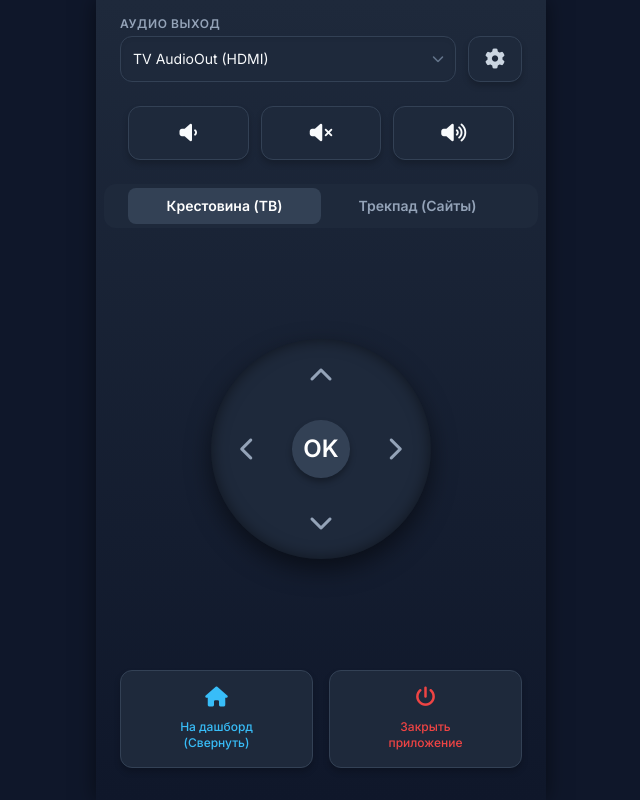
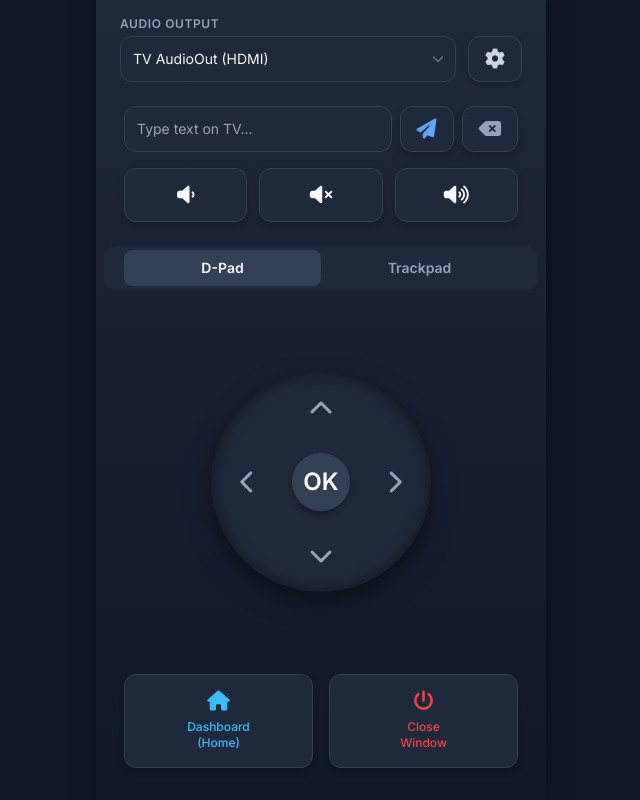
Before and after one commit to SyperAI/remote-control-linux-tv, a FastAPI app: page /remote in a window 1280 px wide. Shown: the whole page, without its empty margins (319-959 px from the left). Run offline with FastAPI, Linux system fonts and the light colour scheme; some libraries are stand-ins or nearby versions.

Commit message:
Improved GUI display, background load; Added keyboard support, battery status display
Took 13 minutes

```diff
--- a/frontend/static/js/remote.js
+++ b/frontend/static/js/remote.js
@@ -41,13 +41,40 @@ async function sendVolume(action) {
     } catch(e) {}
 }
 
-// Progressive Hold Logic
+async function sendText() {
+    const inp = document.getElementById('keyboard-input');
+    const text = inp.value;
+    if (!text) return;
+    vibrate();
+
+    try {
+        await fetch('/api/remote/type', {
+            method: 'POST',
+            headers: {'Content-Type': 'application/json'},
+            body: JSON.stringify({ text })
+        });
+        inp.value = '';
+    } catch(e) {}
+}
+
+document.addEventListener("DOMContentLoaded", () => {
+    const textInput = document.getElementById('keyboard-input');
+    if (textInput) {
+        textInput.addEventListener('keypress', (e) => {
+            if (e.key === 'Enter') {
+                e.preventDefault();
+                sendText();
+            }
+        });
+    }
+});
+
 let holdInterval = null;
 let holdTimeout = null;
 
 function startHold(actionFn, arg) {
     vibrate();
-    actionFn(arg); // Initial press
+    actionFn(arg);
     holdTimeout = setTimeout(() => {
         holdInterval = setInterval(() => {
             vibrate();
@@ -62,7 +89,6 @@ function stopHold() {
 }
 
 document.addEventListener("DOMContentLoaded", () => {
-    // 1. Setup D-Pad buttons
     const repeatKeys = ['Up', 'Down', 'Left', 'Right'];
     document.querySelectorAll('[data-key]').forEach(btn => {
         const key = btn.getAttribute('data-key');
@@ -88,7 +114,6 @@ document.addEventListener("DOMContentLoaded", () => {
         }
     });
 
-    // 2. Setup Volume buttons
     const repeatVols = ['up', 'down'];
     document.querySelectorAll('[data-vol]').forEach(btn => {
         const action = btn.getAttribute('data-vol');
@@ -114,7 +139,6 @@ document.addEventListener("DOMContentLoaded", () => {
         }
     });
 
-    // 3. Setup Trackpad
     const tp = document.getElementById('trackpad');
     if (tp) {
         let lastX = 0, lastY = 0;
@@ -149,20 +173,17 @@ document.addEventListener("DOMContentLoaded", () => {
         });
     }
 
-    // 4. Load initial audio config
     loadAudioOutputs();
 });
 
-// System Actions
 async function killActive() {
     vibrate();
-    if(confirm('Точно закрыть запущенное приложение?')) {
+    if(confirm('Are you sure you want to close the active application?')) {
         fetch('/api/remote/kill_active', { method: 'POST' });
     }
 }
 function goHome() { vibrate(); fetch('/api/remote/home', { method: 'POST' }); }
 
-// Settings Logic
 let currentLinks = [];
 
 function toggleSettings() {
@@ -170,6 +191,7 @@ function toggleSettings() {
     const layer = document.getElementById('settings-layer');
     if (layer.style.display === 'flex') {
         layer.style.display = 'none';
+        document.getElementById('file-wallpaper').value = "";
     } else {
         layer.style.display = 'flex';
         fetchRemoteSettings();
@@ -194,7 +216,7 @@ function renderLinks() {
         c.innerHTML += `
             <div class="flex items-center justify-between bg-[#1e293b] p-3 rounded-xl border border-slate-700">
                 <div class="flex-1 overflow-hidden">
-                    <div class="font-bold text-sm truncate">${link.name}</div>
+                    <div class="font-bold text-sm truncate text-white">${link.name}</div>
                     <div class="text-xs text-slate-400 truncate">${link.url}</div>
                 </div>
                 <button onclick="removeLink('${link.id}')" class="text-red-400 p-2 ml-2"><i class="fa-solid fa-trash"></i></button>
@@ -214,7 +236,7 @@ function addLink() {
     const name = nameNode.value.trim();
     let url = urlNode.value.trim();
 
-    if(!name || !url) { alert("Заполните название и URL!"); return; }
+    if(!name || !url) { alert("Please set a name and URL!"); return; }
     if(!url.startsWith('http')) url = 'https://' + url;
 
     const id = 'link_' + Date.now();
@@ -228,22 +250,45 @@ function addLink() {
 async function saveSettings(event) {
     vibrate();
     const btn = event.target;
-    btn.textContent = 'Сохранение...';
+    btn.textContent = 'Saving...';
+
+    let wallpaperUrl = document.getElementById('input-wallpaper').value;
+    const fileInput = document.getElementById('file-wallpaper');
+
+    if (fileInput.files.length > 0) {
+        btn.textContent = 'Uploading file...';
+        try {
+            const file = fileInput.files[0];
+            const ext = file.name.split('.').pop() || 'tmp';
+            const buffer = await file.arrayBuffer();
+
+            const upRes = await fetch('/api/upload_wallpaper', {
+                method: 'POST',
+                headers: {'X-File-Ext': ext},
+                body: buffer
+            });
+            const upData = await upRes.json();
+            if (upData.url) {
+                wallpaperUrl = upData.url;
+            }
+        } catch (e) {
+            alert('File upload error!');
+        }
+    }
 
     await fetch('/api/settings', {
         method: 'POST',
         headers: { 'Content-Type': 'application/json' },
         body: JSON.stringify({
-            wallpaper_url: document.getElementById('input-wallpaper').value,
+            wallpaper_url: wallpaperUrl,
             moonlight_host: document.getElementById('input-host').value,
             custom_links: currentLinks
         })
     });
-    btn.textContent = 'Сохранить настройки';
+    btn.textContent = 'Save Settings';
     toggleSettings();
 }
 
-// Audio Selection
 async function loadAudioOutputs() {
     try {
         const res = await fetch('/api/remote/audio_outputs');
--- a/frontend/templates/remote.html
+++ b/frontend/templates/remote.html
@@ -1,9 +1,9 @@
 <!DOCTYPE html>
-<html lang="ru">
+<html lang="en">
 <head>
     <meta charset="UTF-8">
     <meta name="viewport" content="width=device-width, initial-scale=1.0, maximum-scale=1.0, user-scalable=no">
-    <title>ТВ Пульт</title>
+    <title>TV Remote</title>
     <!-- Tailwind CSS -->
     <script src="https://cdn.tailwindcss.com"></script>
     <link rel="stylesheet" href="https://cdnjs.cloudflare.com/ajax/libs/font-awesome/6.4.0/css/all.min.css">
@@ -18,34 +18,41 @@
         <!-- Header Controls -->
         <div class="mb-4 px-4 flex gap-3">
             <div class="flex-1 relative">
-                <label class="block text-xs uppercase tracking-wider text-slate-400 mb-1 font-semibold">Аудио Выход</label>
+                <label class="block text-xs uppercase tracking-wider text-slate-400 mb-1 font-semibold">Audio Output</label>
                 <select id="audio-outputs" onchange="setAudioOutput(this.value)" class="w-full p-3 rounded-xl text-sm shadow-inner cursor-pointer appearance-none">
-                    <option>Загрузка...</option>
+                    <option>Loading...</option>
                 </select>
                 <i class="fa-solid fa-chevron-down absolute right-3 top-[65%] transform -translate-y-1/2 text-slate-500 pointer-events-none text-xs"></i>
             </div>
             <div class="flex items-end">
-                <button onclick="toggleSettings()" class="btn-action !p-3 !px-4 text-slate-300" title="Настройки ТВ">
+                <button onclick="toggleSettings()" class="btn-action !p-3 !px-4 text-slate-300" title="TV Settings">
                     <i class="fa-solid fa-gear"></i>
                 </button>
             </div>
         </div>
 
+        <!-- Keyboard Input -->
+        <div class="px-5 mb-2 mt-2 flex gap-2">
+            <input type="text" id="keyboard-input" class="flex-1 p-3 rounded-xl bg-[#1e293b] border border-slate-700 text-white text-sm outline-none focus:border-blue-500" placeholder="Type text on TV...">
+            <button onclick="sendText()" class="btn-action !p-3 !px-4 text-blue-400"><i class="fa-solid fa-paper-plane"></i></button>
+            <button onclick="sendInput('BackSpace')" class="btn-action !p-3 !px-4 text-slate-400"><i class="fa-solid fa-delete-left"></i></button>
+        </div>
+
         <!-- Volume Controls -->
-        <div class="flex justify-between px-6 mb-2 mt-2 gap-3">
+        <div class="flex justify-between px-5 mb-2 mt-2 gap-3">
             <button data-vol="down" class="btn-action flex-1 py-4"><i class="fa-solid fa-volume-low"></i></button>
             <button data-vol="mute" class="btn-action flex-1 py-4"><i class="fa-solid fa-volume-xmark"></i></button>
             <button data-vol="up" class="btn-action flex-1 py-4"><i class="fa-solid fa-volume-high"></i></button>
         </div>
 
         <!-- Mode Switcher -->
-        <div class="px-6 mt-4 flex bg-[#1e293b] p-1 rounded-xl">
-            <button onclick="setMode('dpad')" id="btn-mode-dpad" class="flex-1 py-2 rounded-lg bg-[#334155] text-white text-sm font-semibold transition-all">Крестовина (ТВ)</button>
-            <button onclick="setMode('mouse')" id="btn-mode-mouse" class="flex-1 py-2 rounded-lg text-slate-400 text-sm font-semibold transition-all">Трекпад (Сайты)</button>
+        <div class="px-5 mt-4 flex bg-[#1e293b] p-1 rounded-xl">
+            <button onclick="setMode('dpad')" id="btn-mode-dpad" class="flex-1 py-2 rounded-lg bg-[#334155] text-white text-sm font-semibold transition-all">D-Pad</button>
+            <button onclick="setMode('mouse')" id="btn-mode-mouse" class="flex-1 py-2 rounded-lg text-slate-400 text-sm font-semibold transition-all">Trackpad</button>
         </div>
 
         <!-- D-PAD Area -->
-        <div id="area-dpad" class="flex flex-col items-center justify-center my-2 flex-1">
+        <div id="area-dpad" class="flex flex-col items-center justify-center my-2 flex-1 relative">
             <div class="dpad">
                 <button data-key="Up" class="dpad-btn dpad-up"><i class="fa-solid fa-chevron-up"></i></button>
                 <button data-key="Left" class="dpad-btn dpad-left"><i class="fa-solid fa-chevron-left"></i></button>
@@ -56,63 +63,65 @@
         </div>
 
         <!-- Mouse Area -->
-        <div id="area-mouse" class="flex flex-col items-center justify-center my-2 flex-1 section-hidden px-6">
+        <div id="area-mouse" class="flex flex-col items-center justify-center my-2 flex-1 section-hidden px-5">
             <div id="trackpad" class="mousepad">
-                <i class="fa-regular fa-hand-pointer text-3xl mb-2"></i>
-                <span class="text-xs">Водите пальцем, тапайте для клика</span>
+                <i class="fa-regular fa-hand-pointer text-3xl mb-2 text-slate-500"></i>
+                <span class="text-xs text-slate-400 font-medium">Swipe to move, tap to click</span>
             </div>
         </div>
 
         <!-- System Controls -->
-        <div class="grid grid-cols-2 gap-4 px-4 mt-auto pb-4">
-            <button onclick="goHome()" class="btn-action btn-blue flex flex-col gap-2">
+        <div class="grid grid-cols-2 gap-4 px-5 mt-auto pb-4">
+            <button onclick="goHome()" class="btn-action btn-blue flex flex-col gap-1">
                 <i class="fa-solid fa-house mb-1"></i>
-                <span class="text-xs font-medium text-center">На дашборд<br/>(Свернуть)</span>
+                <span class="text-xs font-medium text-center">Dashboard<br/>(Home)</span>
             </button>
 
-            <button onclick="killActive()" class="btn-action btn-red flex flex-col gap-2">
+            <button onclick="killActive()" class="btn-action btn-red flex flex-col gap-1">
                 <i class="fa-solid fa-power-off mb-1"></i>
-                <span class="text-xs font-medium text-center">Закрыть<br/>приложение</span>
+                <span class="text-xs font-medium text-center">Close<br/>Window</span>
             </button>
         </div>
 
         <!-- Settings Built into Remote -->
         <div id="settings-layer">
             <div class="flex justify-between items-center mb-6">
-                <h2 class="text-2xl font-bold">Настройки ТВ</h2>
+                <h2 class="text-2xl font-bold">TV Settings</h2>
                 <button onclick="toggleSettings()" class="text-2xl text-slate-400 p-2"><i class="fa-solid fa-times"></i></button>
             </div>
 
             <div class="space-y-6 overflow-y-auto flex-1">
                 <div class="bg-[#1e293b] p-4 rounded-xl space-y-4">
                     <div>
-                        <label class="block text-slate-400 mb-2 text-sm font-medium">Обои дашборда (URL картинки или .mp4)</label>
+                        <label class="block text-slate-400 mb-2 text-sm font-medium">Dashboard Wallpaper (File)</label>
+                        <input type="file" id="file-wallpaper" accept="image/*,video/mp4,video/webm" class="w-full text-sm text-slate-400 file:mr-4 file:py-2 file:px-4 file:rounded-xl file:border-0 file:text-sm file:font-semibold file:bg-blue-600 file:text-white hover:file:bg-blue-700 cursor-pointer">
+                        <p class="text-xs text-slate-500 mt-2 mb-1">Or provide a direct URL:</p>
                         <input type="text" id="input-wallpaper" class="w-full p-3 rounded-lg text-sm border border-slate-700 bg-slate-800 text-white" placeholder="https://.../bg.gif">
                     </div>
                     <div>
-                        <label class="block text-slate-400 mb-2 text-sm font-medium">IP-адрес ПК для Moonlight</label>
+                        <label class="block text-slate-400 mb-2 text-sm font-medium">PC IP Address (Moonlight)</label>
                         <input type="text" id="input-host" class="w-full p-3 rounded-lg text-sm border border-slate-700 bg-slate-800 text-white" placeholder="192.168.1.X">
                     </div>
                 </div>
 
                 <div>
-                    <h3 class="text-lg font-bold mb-2">Вкладки Браузера</h3>
+                    <h3 class="text-lg font-bold mb-2">Browser Tabs</h3>
                     <div id="custom-links-container" class="space-y-3 mb-4">
                         <!-- Links List dynamically populated -->
                     </div>
 
                     <div class="p-4 border border-dashed border-slate-600 rounded-xl bg-[rgba(255,255,255,0.02)]">
-                        <h4 class="text-sm font-semibold mb-3">Добавить новую вкладку</h4>
-                        <input type="text" id="new-link-name" placeholder="Название (например, Google)" class="w-full p-3 rounded-lg mb-2 text-sm bg-slate-800 text-white border-none">
+                        <h4 class="text-sm font-semibold mb-3">Add New Tab</h4>
+                        <input type="text" id="new-link-name" placeholder="Name (e.g., Netflix)" class="w-full p-3 rounded-lg mb-2 text-sm bg-slate-800 text-white border-none">
                         <input type="text" id="new-link-url" placeholder="https://..." class="w-full p-3 rounded-lg mb-3 text-sm bg-slate-800 text-white border-none">
-                        <button onclick="addLink()" class="w-full py-3 bg-slate-700 rounded-lg font-semibold text-sm">Добавить</button>
+                        <button onclick="addLink()" class="w-full py-3 bg-slate-700 rounded-lg font-semibold text-sm hover:bg-slate-600">Add</button>
                     </div>
                 </div>
             </div>
 
             <div class="mt-4 pt-4 border-t border-slate-700">
                 <button onclick="saveSettings(event)" class="bg-blue-600 w-full py-4 rounded-xl font-semibold text-lg text-white shadow-lg">
-                    Сохранить настройки
+                    Save Settings
                 </button>
             </div>
         </div>
```
Also changed, not shown: backend/api/core.py (+33 -9 lines), backend/api/remote.py (+18 -8 lines), frontend/static/css/tv.css (+26 -24 lines), frontend/static/js/tv.js (+52 -11 lines), frontend/templates/index.html (+14 -7 lines).
